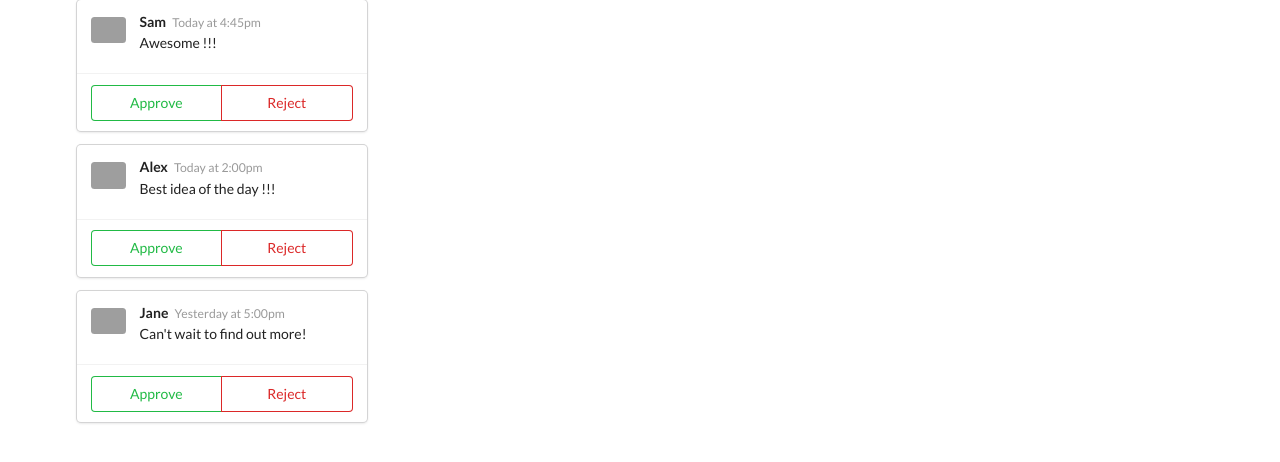
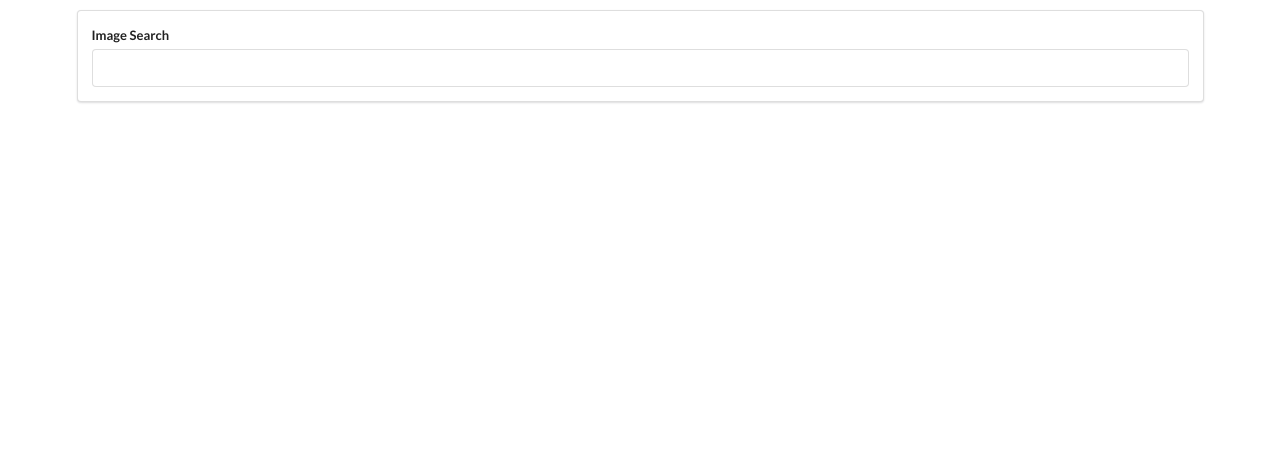
Before and after one commit to XenderMd/Redux, a React (Create React App) app: page / in a window 1280 px wide. Shown: the top 462 px of the page. Built offline with nearby package versions, Linux system fonts and the light colour scheme; grey boxes are pictures that could not be loaded.

Commit message:
Finished the Image App

```diff
--- a/package.json
+++ b/package.json
@@ -6,6 +6,7 @@
     "@testing-library/jest-dom": "^5.11.4",
     "@testing-library/react": "^11.1.0",
     "@testing-library/user-event": "^12.1.10",
+    "axios": "^0.21.1",
     "faker": "^5.5.3",
     "react": "^17.0.2",
     "react-dom": "^17.0.2",
--- a/src/ApprovalCard.js
+++ /dev/null
@@ -1,33 +0,0 @@
-import React from 'react';
-
-
-const ApprovalCard=(props)=>{
-
-    console.log(props);
-
-    return(
-
-        <div className="ui card">
-
-            <div className = "content">
-                {props.children}
-            </div>
-
-            <div className="extra content">
-                <div className="ui two buttons">
-                    <div className="ui basic green button">
-                        Approve
-                    </div>
-                    <div className="ui basic red button">
-                        Reject
-                    </div>
-                </div>
-            </div>
-
-        </div>
-    );
-
-};
-
-
-export default ApprovalCard;
--- a/src/CommentDetail.js
+++ /dev/null
@@ -1,27 +0,0 @@
-import React from 'react';
-
-const CommentDetail = (props)=> {
-
-    return(
-
-        <div className="comment">
-
-            <a href="/" className="avatar">
-                <img src = {props.image} alt="avatar"></img>
-            </a>
-
-            <div className="content">
-                <a href="/" className="author">{props.author}</a>
-                <div className = "metadata">
-                    <span className="date">{props.timeAgo}</span>
-                </div>
-                <div className = "text"> {props.commentText}</div>
-            </div>
-
-        </div>
-
-    )
-
-}
-
-export default CommentDetail;
--- /dev/null
+++ b/src/api/unsplash.js
@@ -0,0 +1,8 @@
+import axios from 'axios';
+
+export default axios.create({
+    baseURL:"https://api.unsplash.com",
+    headers:{
+        Authorization:'Client-ID xHWszvJZ-FqzM1mKYZ6pqdCkEz9O2s3NOAK4a3RbuTs'
+    }
+})
--- /dev/null
+++ b/src/components/App.js
@@ -0,0 +1,34 @@
+import React from 'react';
+import unsplash from '../api/unsplash';
+
+import SearchBar from './SearchBar';
+import ImageList from './ImageList';
+
+
+class App extends React.Component{
+
+    constructor(props){
+        super(props);
+        this.state={images:[]};
+        this.onSearchSubmit=this.onSearchSubmit.bind(this);
+    }
+
+    // state={images:[]};
+
+    onSearchSubmit(term){
+        unsplash.get('/search/photos',{
+            params:{query:term},
+        }).then((response)=>{this.setState({images:response.data.results})});
+    }
+
+    render(){
+        return (
+            <div className="ui container" style={{marginTop:'10px'}}>
+                <SearchBar onSubmit={this.onSearchSubmit}/>
+                <ImageList images={this.state.images}/>
+            </div>)
+    }
+}
+
+
+export default App;
--- /dev/null
+++ b/src/components/ImageCard.js
@@ -0,0 +1,36 @@
+import React from 'react';
+
+class ImageCard extends React.Component {
+
+    constructor(props){
+        super(props);
+
+        this.state={spans:0};
+        this.imageRef=React.createRef();
+        this.setSpans=this.setSpans.bind(this);
+
+    }
+
+    componentDidMount(){
+        this.imageRef.current.addEventListener('load',this.setSpans);
+    }
+
+    setSpans(){
+        const height = this.imageRef.current.clientHeight;
+        const spans= Math.ceil(height/10)+1;
+        this.setState({spans});
+    }
+
+    render(){
+
+        const {description, urls}=this.props.image;
+
+        return(
+            <div  style={{gridRowEnd:`span ${this.state.spans}`}}>
+                <img ref={this.imageRef} alt={description} src={urls.regular}></img>
+            </div>
+        )
+    }
+}
+
+export default ImageCard;
--- /dev/null
+++ b/src/components/ImageList.css
@@ -0,0 +1,10 @@
+.image-list{
+    display: grid;
+    grid-template-columns: repeat(auto-fill, minmax(250px, 1fr));
+    grid-gap:0 10px;
+    grid-auto-rows: 10px;
+}
+
+.image-list img{
+    width:250px
+}
--- /dev/null
+++ b/src/components/ImageList.js
@@ -0,0 +1,22 @@
+import React from 'react';
+
+import ImageCard from './ImageCard';
+
+import './ImageList.css'
+
+const ImageList = (props)=>{
+
+    const images = props.images.map((image)=>{
+        return <ImageCard image={image} id={image.id}/>
+    })
+
+    return(
+        <div className='image-list'>
+            {images}
+        </div>
+    )
+
+}
+
+
+export default ImageList;
--- /dev/null
+++ b/src/components/SearchBar.js
@@ -0,0 +1,35 @@
+import React from 'react';
+
+class SearchBar extends React.Component {
+
+    constructor(props){
+        super(props);
+
+        this.state={term:""};
+    }
+
+
+    onInputChange(event){
+        this.setState({term:event.target.value})
+    }
+
+    onFormSubmit(event){
+        event.preventDefault();
+        this.props.onSubmit(this.state.term);
+    }
+
+    render(){
+        return(
+            <div className="ui segment">
+                <form className="ui form" onSubmit={event => this.onFormSubmit(event)}>
+                    <div className='field'>
+                        <label>Image Search</label>
+                        <input type="text" onChange={event=>this.onInputChange(event)} value={this.state.term}></input>
+                    </div>
+                </form>
+            </div>
+        )
+    }
+}
+
+export default SearchBar;
--- a/src/index.js
+++ b/src/index.js
@@ -1,44 +1,7 @@
-// Import React and ReactDOM libraries
-
 import React from 'react';
 import ReactDOM from 'react-dom';
 
-import CommentDetail from './CommentDetail';
-import ApprovalCard from './ApprovalCard';
-
-import faker from 'faker';
-
-if (module.hot) {
-    module.hot.accept();
-  }
+import App from './components/App';
 
 
-//Create react component
-const App = function(){
-
-    return (
-        <div className="ui container comments">
-
-            <ApprovalCard>
-                <CommentDetail author="Sam" timeAgo="Today at 4:45pm" image={faker.image.avatar()} commentText="Awesome !!!"/>
-            </ApprovalCard>
-
-            <ApprovalCard>
-                <CommentDetail author="Alex" timeAgo="Today at 2:00pm" image={faker.image.avatar()} commentText="Best idea of the day !!!"/>
-            </ApprovalCard>
-
-            <ApprovalCard>
-                <CommentDetail author="Jane" timeAgo="Yesterday at 5:00pm" image={faker.image.avatar()} commentText="Can't wait to find out more!"/>
-            </ApprovalCard>
-
-        </div>
-    );
-};
-
-
-
-// Take the react component and show it on the screen
-ReactDOM.render(
-    <App/>,
-    document.querySelector('#root')
-);
+ReactDOM.render(<App/>, document.querySelector('#root'));
```
Also changed, not shown: 1 other file (tests, documents, lock files or other folders).
